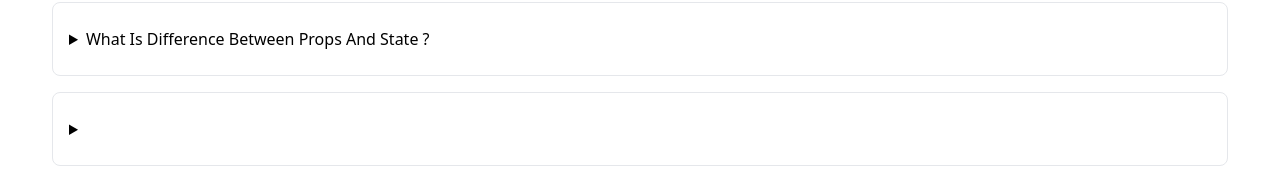
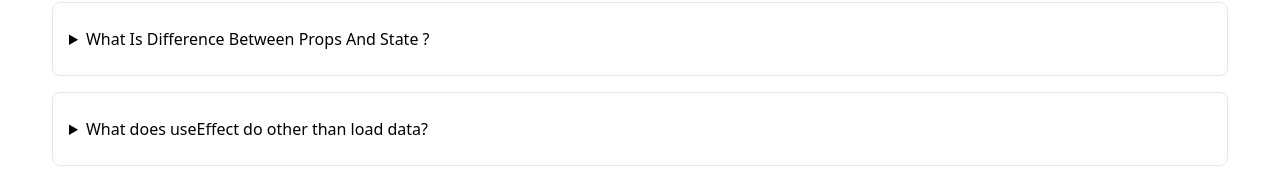
Before and after one commit to ibrahim2337/Knowledge-Cafe, a React (Vite) app: page / in a window 1280 px wide. Shown: the part 4028-4223 px from the top of the page. Built offline with nearby package versions, Linux system fonts and the light colour scheme.

Commit message:
ques answer done

```diff
--- a/src/component/FAQ/FAQ.jsx
+++ b/src/component/FAQ/FAQ.jsx
@@ -27,10 +27,10 @@ const FAQ = () => {
           </details>
           <details className="w-full border rounded-lg">
             <summary className="px-4 py-6 focus:outline-none focus-visible:ring-violet-400">
-
+            What does useEffect do other than load data?
             </summary>
             <p className="px-4 py-6 pt-0 ml-4 -mt-4 ">
-           {" "}
+            By using this Hook, you tell React that your component needs to do something after render. React will remember the function you passed (we’ll refer to it as our “effect”), and call it later after performing the DOM updates. In this effect, we set the document title, but we could also perform data fetching or call some other imperative API.{" "}
             </p>
           </details>
         </div>
```
